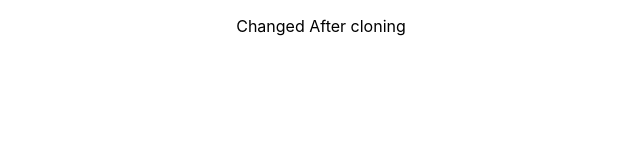
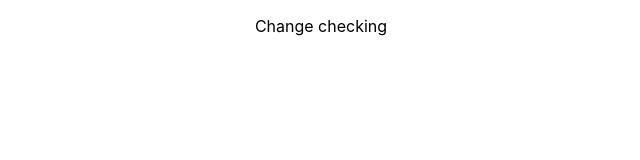
Before and after one commit to Rahat-Minhaj007/redux-hotel-transylvania, a React (Create React App) app: page / in a window 1280 px wide. Shown: the top 160 px of the page, without its empty margins (319-959 px from the left). Built offline with nearby package versions, Linux system fonts and the light colour scheme.

Commit message:
checking pull

```diff
--- a/src/App.js
+++ b/src/App.js
@@ -4,7 +4,7 @@ import './App.css';
 function App() {
   return (
     <div className="App">
-      <p>Changed After cloning</p>
+      <p>Change checking</p>
     </div>
   );
 }
```
